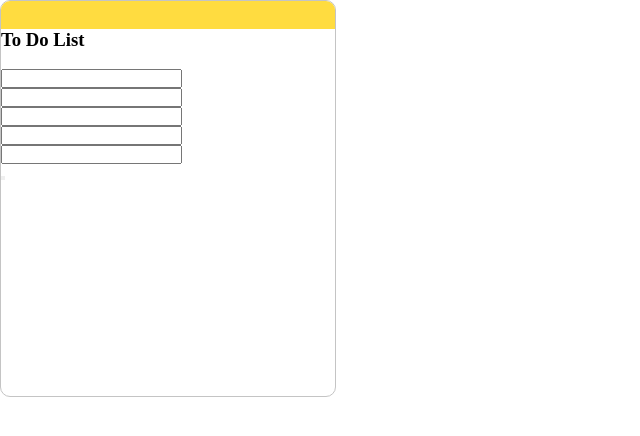
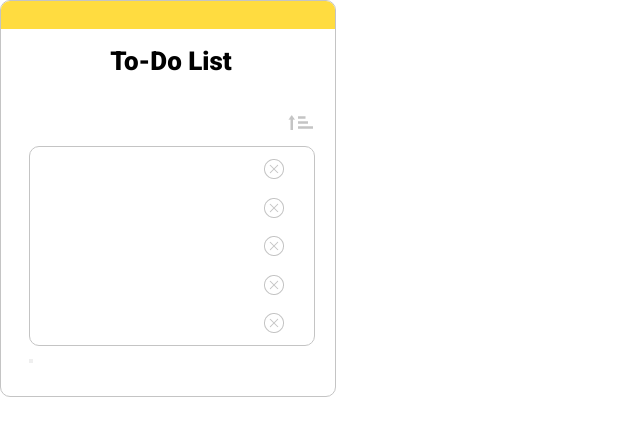
Before and after one commit to samirametin/To-do-list, a plain HTML site: page index.html in a window 1280 px wide. Shown: the whole page, without its empty margins (0-640 px from the left). Drawn offline with Linux system fonts and the light colour scheme; a web font is replaced by a local one.

Commit message:
main input changes

```diff
--- a/index.html
+++ b/index.html
@@ -6,6 +6,9 @@
     <meta name="viewport" content="width=device-width, initial-scale=1.0">
     <link rel="stylesheet" href="style.css">
     <script src="main.js"></script>
+    <style>
+        @import url('https://fonts.googleapis.com/css2?family=Luxurious+Roman&family=Roboto:wght@400;900&family=The+Nautigal&display=swap');
+        </style>
     <title>Document</title>
 </head>
 <body>
@@ -13,31 +16,31 @@
         <header></header>
         <div class="context">
             <div class="head">
-                <h3>To Do List</h3>
+                <h3>To-Do List</h3>
             </div>
             <div class="sort_icon">
-                <img src="">
+                <img src="/img/Group 90 (1).jpg">
             </div>
             <div class="to_do_list">
                 <div class="task">
                     <input type="text">
-                    <img src="">
+                    <img src="/img/Group 77.jpg">
                 </div>
                 <div class="task">
                     <input type="text">
-                    <img src="">
+                    <img src="/img/Group 77.jpg">
                 </div>
                 <div class="task">
                     <input type="text">
-                    <img src="">
+                    <img src="/img/Group 77.jpg">
                 </div>
                 <div class="task">
                     <input type="text">
-                    <img src="">
+                    <img src="/img/Group 77.jpg">
                 </div>
                 <div class="task">
                     <input type="text">
-                    <img src="">
+                    <img src="/img/Group 77.jpg">
                 </div>
             </div>
             <div class="button">
--- a/style.css
+++ b/style.css
@@ -2,6 +2,8 @@
     margin: 0;
     padding: 0;
     box-sizing: border-box;
+    font-family: 'Roboto', sans-serif;
+
 }
 .main{
     width: 336px;
@@ -14,4 +16,55 @@ header{
     background-color: #FFDC40;
     width: 336px;
     height: 28px;
+    margin-bottom: 17px;
 }
+.context{
+    padding-left: 28px;
+    padding-right: 22px;
+}
+.head h3{
+    font-size: 26px;
+    font-weight: 900;
+    line-height: 30px;
+    letter-spacing: 0em;
+    text-align: center;
+    margin-bottom: 39px;
+
+}
+.sort_icon img{
+    width: 25px;
+    height: 15px;
+    margin-bottom: 12px;
+}
+.sort_icon{
+    text-align: right;
+}
+.to_do_list{
+    height: 200px;
+    width: 286px;
+    border-radius: 10px;
+    border: 1px solid #C4C4C4;
+    padding: 12px 30px 12px 27px;
+    display: flex;
+    flex-direction: column;
+    justify-content: space-between;
+
+}
+.task{
+    display: flex;
+    flex-direction: row;
+    justify-content: space-between;
+}
+.task input{
+    width: 100%;
+    border: 0px;
+}
+.task input:hover{
+    border: 1px solid #C4C4C4;
+}
+.task img{
+
+    height: 20px;
+    width: 20px;
+
+}
```
Also changed, not shown: img/Group 70.jpg (added), img/Group 77.jpg (added).
